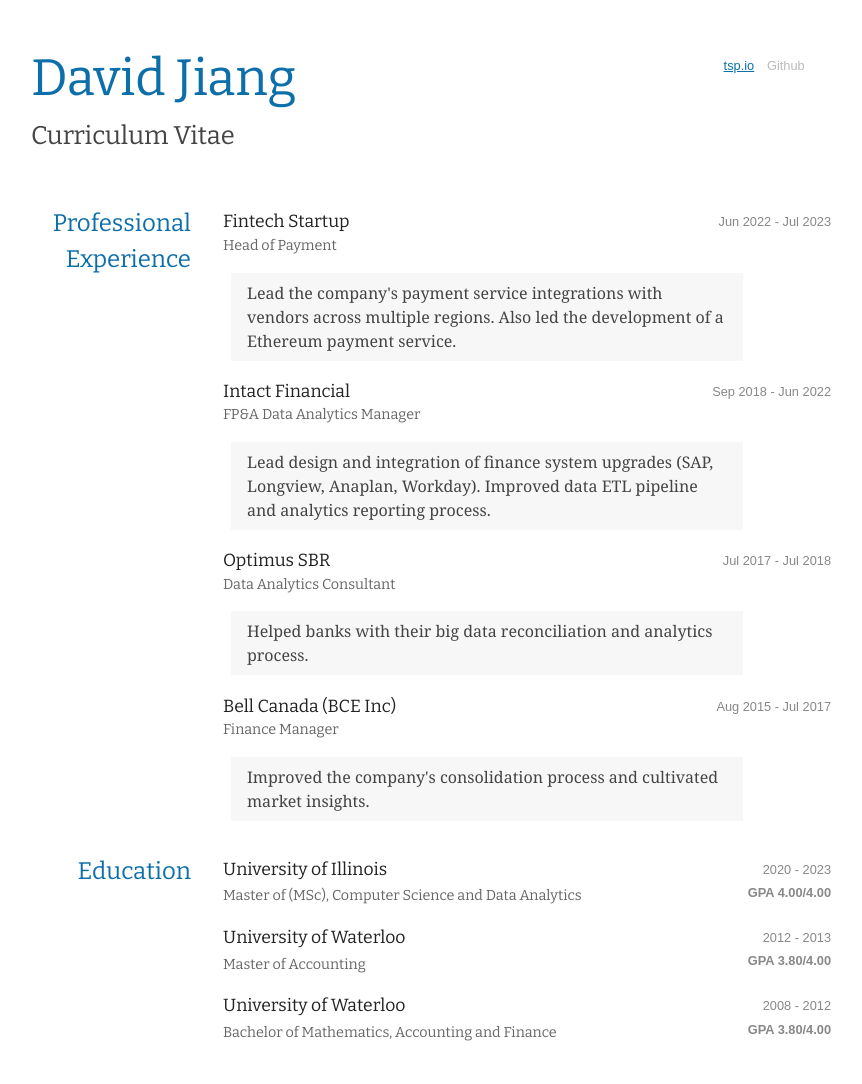
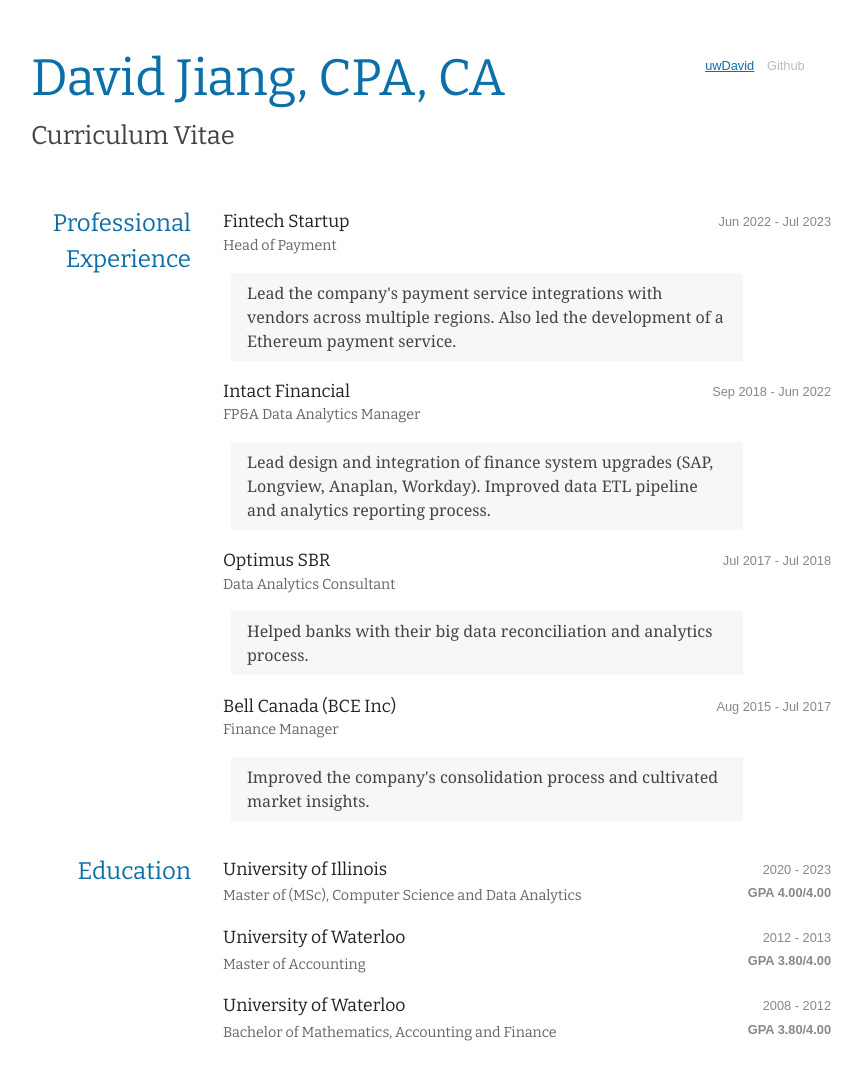
Before and after one commit to uwDavid/uwDavid.github.io, a Jekyll site: the page cv/index.html, which Jekyll copies as it is, in a window 1280 px wide. Shown: the whole page, without its empty margins (209-1071 px from the left). Built offline with Jekyll 4.4.1, drawn with Linux system fonts in a browser that asks for light colours.

Commit message:
updated resume

```diff
--- a/cv/index.html
+++ b/cv/index.html
@@ -13,7 +13,7 @@
   <div class="resume">
     <h1 class="name">
       <span class="first-name">David</span>
-      <span class="last-name">Jiang</span>
+      <span class="last-name">Jiang, CPA, CA</span>
       <span class="headline">Curriculum Vitae</span>
     </h1>
 
@@ -22,7 +22,7 @@
       <div class="content">
         <div class="member-url-resource url-portfolio">
           <span class="label">Github</span>
-          <span class="content"><a href="https://github.com/uwDavid" target="_blank">tsp.io</a></span>
+          <span class="content"><a href="https://github.com/uwDavid" target="_blank">uwDavid</a></span>
         </div>
       </div>
     </div>
```
Also changed, not shown: _layouts/default.html (+8 -6 lines).
